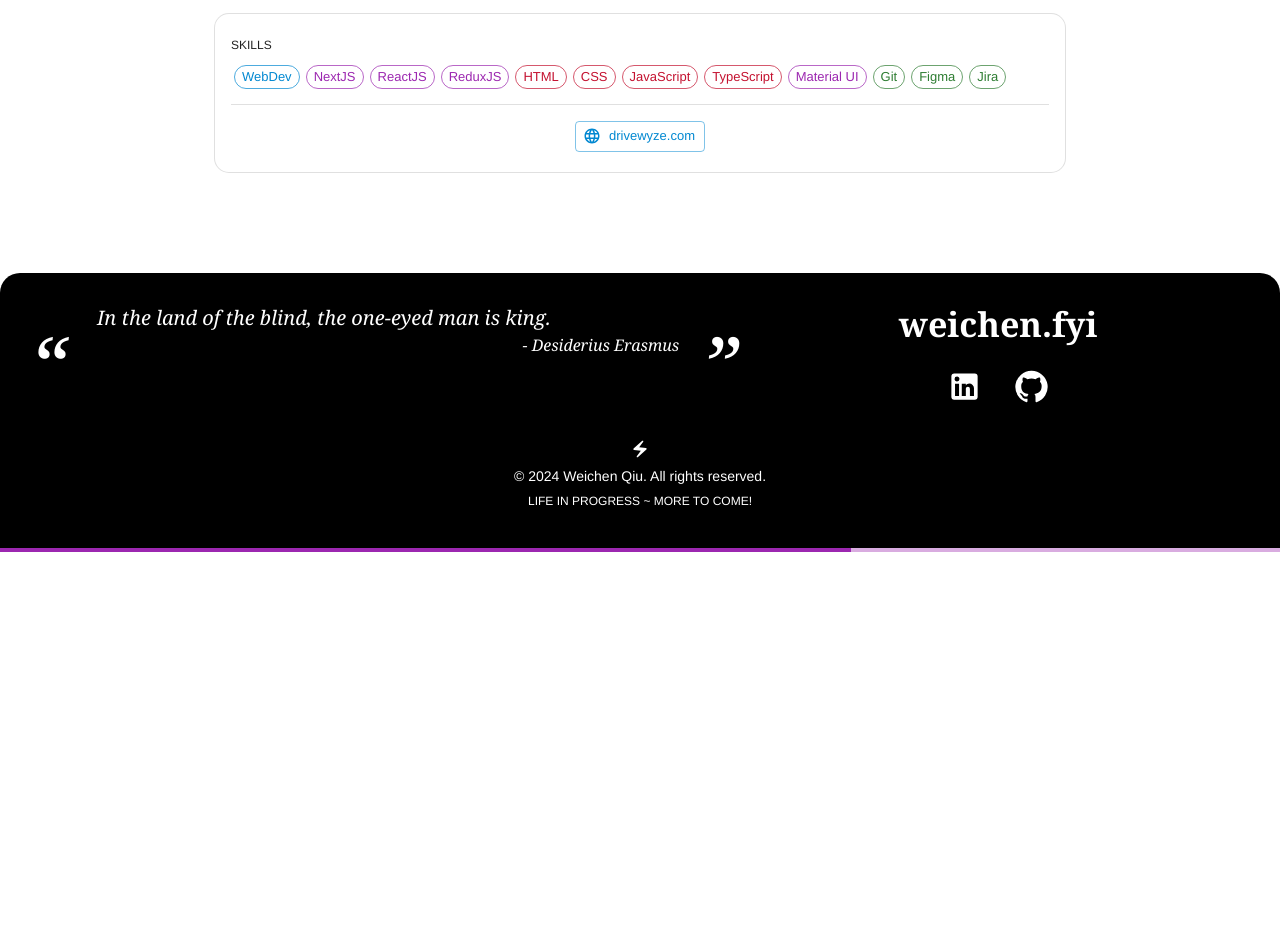
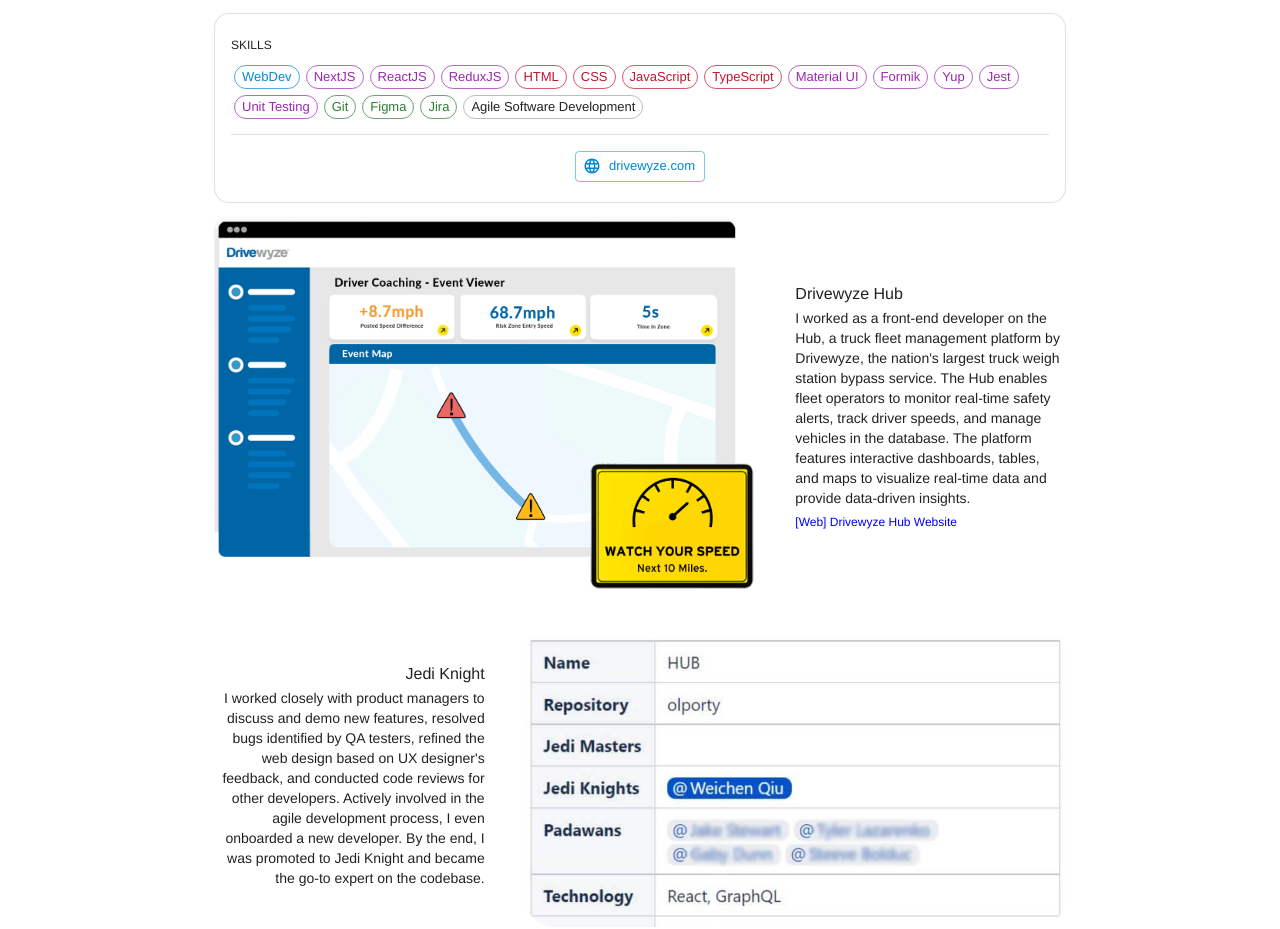
Before and after one commit to w3ichen/weichen.fyi, a Next.js app: page /drivewyze in a window 1280 px wide. Shown: the part 430-1359 px from the top of the page. Before the commit the page ends 982 px from the top, so only its background shows below. Built offline with nearby package versions, Linux system fonts and the light colour scheme.

Commit message:
drivewyze page is done

```diff
--- a/src/app/drivewyze/page.tsx
+++ b/src/app/drivewyze/page.tsx
@@ -1,5 +1,6 @@
 "use client";
 
+import CaptionedImage from "@/components/HeroImage/CaptionedImage";
 import { HeroImageBase } from "@/components/HeroImage/common";
 import ProjectMetadata from "@/components/Page/ProjectMetadata";
 import TitleWithLogo from "@/components/Page/TitleWithLogo";
@@ -24,9 +25,14 @@
           "JavaScript",
           "TypeScript",
           "Material UI",
+          "Formik",
+          "Yup",
+          "Jest",
+          "Unit Testing",
           "Git",
           "Figma",
           "Jira",
+          "Agile Software Development",
         ]}
         buttons={[
           {
@@ -36,6 +42,26 @@
           },
         ]}
       />
+
+      <CaptionedImage
+        src="swe/drivewyze_hub.png"
+        title="Drivewyze Hub"
+        caption="I worked as a front-end developer on the Hub, a truck fleet management platform by Drivewyze, the nation's largest truck weigh station bypass service. The Hub enables fleet operators to monitor real-time safety alerts, track driver speeds, and manage vehicles in the database. The platform features interactive dashboards, tables, and maps to visualize real-time data and provide data-driven insights."
+        links={[
+          {
+            url: "https://hub.drivewyze.com/login",
+            text: "[Web] Drivewyze Hub Website",
+          },
+        ]}
+        unconstrained
+      />
+      <CaptionedImage
+        src="swe/drivewyze_hub_jira.jpg"
+        title="Jedi Knight"
+        caption="I worked closely with product managers to discuss and demo new features, resolved bugs identified by QA testers, refined the web design based on UX designer's feedback, and conducted code reviews for other developers. Actively involved in the agile development process, I even onboarded a new developer. By the end, I was promoted to Jedi Knight and became the go-to expert on the codebase."
+        imgPosition="right"
+        mt={2}
+      />
     </Root>
   );
 }
--- a/src/components/SkillChip/constants.tsx
+++ b/src/components/SkillChip/constants.tsx
@@ -70,6 +70,10 @@
   Discourse: "LIBRARY",
   Docusaurus: "LIBRARY",
   "PyTorch Geometric": "LIBRARY",
+  Formik: "LIBRARY",
+  Yup: "LIBRARY",
+  Jest: "LIBRARY",
+  "Unit Testing": "LIBRARY",
   // HARDWARE
   Soldering: "HARDWARE",
   Circuits: "HARDWARE",
@@ -103,6 +107,7 @@
   "Social Media": "SOFT_SKILL",
   Negotiation: "SOFT_SKILL",
   "Technical Writing": "SOFT_SKILL",
+  "Agile Software Development": "SOFT_SKILL",
 };
 
 export type Skill = keyof typeof SKILLS;
```
Also changed, not shown: public/swe/drivewyze_hub.png (added), public/swe/drivewyze_hub_jira.jpg (added).
